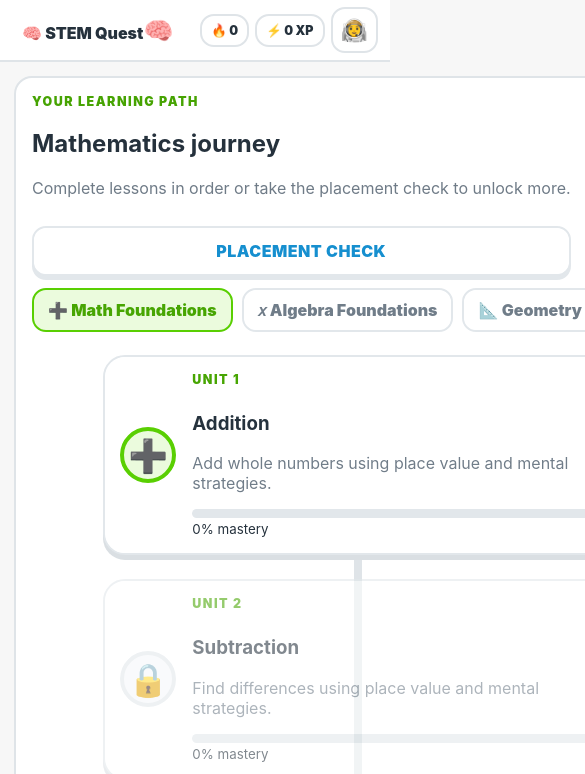
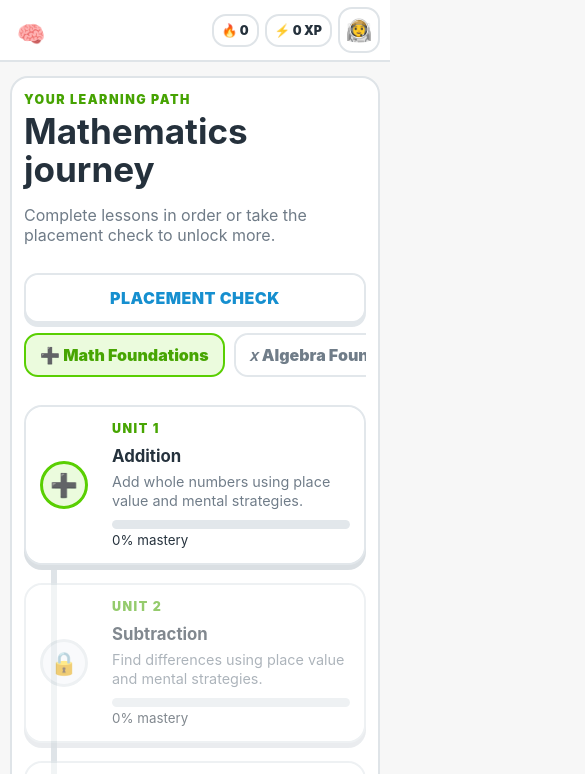
Before and after one commit to IIgnus/Math-arcade, a plain HTML site: page index.html in a window 390 px wide. Both pictures are taken after a click on the button "🧠 STEM Quest". Shown: the top 774 px of the page, 585 px wide, since content can reach past the window. Drawn offline with Linux system fonts and the light colour scheme; no server answers.

Commit message:
Update styles.css

```diff
--- a/styles.css
+++ b/styles.css
@@ -367,8 +367,45 @@ body[data-font-size="extra-large"] { font-size: 20px; }
 .dev-action-grid { display:grid; grid-template-columns:1fr 1fr; gap:10px; margin:14px 0; }
 .dev-selection-info { margin-top:14px; padding:14px; border:1px solid var(--line); border-radius:14px; background:var(--surface); font-size:.9rem; overflow-wrap:anywhere; }
 .dev-selection-info p { margin:.35rem 0; }
-body.dev-phone-preview { max-width: 430px; margin: 0 auto; box-shadow: 0 0 0 1px var(--line), 0 0 60px rgba(0,0,0,.25); }
-body.dev-phone-preview .topbar { max-width: 430px; left:50%; transform:translateX(-50%); }
+.dev-phone-preview-overlay {
+  position: fixed;
+  inset: 0;
+  z-index: 1400;
+  display: grid;
+  place-items: center;
+  padding: 20px;
+  background: rgba(2, 8, 23, .78);
+  backdrop-filter: blur(8px);
+}
+.dev-phone-preview-shell {
+  width: min(430px, calc(100vw - 24px));
+  max-height: calc(100vh - 24px);
+  overflow: hidden;
+  border: 2px solid var(--line);
+  border-radius: 26px;
+  background: var(--card);
+  box-shadow: 0 24px 80px rgba(0,0,0,.45);
+}
+.dev-phone-preview-head {
+  display: flex;
+  align-items: center;
+  justify-content: space-between;
+  gap: 12px;
+  padding: 12px 14px;
+  border-bottom: 1px solid var(--line);
+}
+.dev-phone-preview-head div { display:grid; gap:2px; }
+.dev-phone-preview-head small { color:var(--muted); }
+.dev-phone-preview-frame {
+  display: block;
+  width: 390px;
+  max-width: 100%;
+  height: min(844px, calc(100vh - 100px));
+  margin: 0 auto;
+  border: 0;
+  background: var(--surface);
+}
+
 
 @media (max-width: 900px) {
   main { padding-left: 14px; padding-right: 14px; }
@@ -453,3 +490,286 @@ body.dev-phone-preview .topbar { max-width: 430px; left:50%; transform:translate
   .profile-sticky-back, .lesson-controls { position:static; }
   .dev-tools-panel { max-height:80vh; }
 }
+
+/* v10.2 real iPhone/mobile layout fixes */
+html, body {
+  width: 100%;
+  max-width: 100%;
+  overflow-x: hidden;
+}
+
+main,
+.view,
+.dashboard-grid,
+.dashboard-grid > *,
+.pathway-panel,
+.section-heading,
+.section-heading > *,
+.path-map,
+.path-node,
+.path-node > *,
+.lesson-card,
+.lesson-card > *,
+.content-panel,
+.quiz-shell,
+.quiz-card {
+  min-width: 0;
+}
+
+img, svg, canvas, video {
+  max-width: 100%;
+}
+
+@media (max-width: 720px) {
+  html {
+    -webkit-text-size-adjust: 100%;
+    text-size-adjust: 100%;
+  }
+
+  body {
+    width: 100%;
+    overflow-x: clip;
+  }
+
+  .topbar {
+    width: 100%;
+    max-width: 100%;
+    padding-left: max(10px, env(safe-area-inset-left));
+    padding-right: max(10px, env(safe-area-inset-right));
+  }
+
+  .brand {
+    flex: 0 0 auto;
+    max-width: 44px;
+    overflow: hidden;
+    white-space: nowrap;
+  }
+
+  .top-stats {
+    min-width: 0;
+    margin-left: auto;
+    overflow: visible;
+  }
+
+  .stat-pill {
+    flex: 0 0 auto;
+    white-space: nowrap;
+  }
+
+  main {
+    width: 100%;
+    max-width: 100%;
+    margin: 0;
+    padding-left: max(10px, env(safe-area-inset-left));
+    padding-right: max(10px, env(safe-area-inset-right));
+  }
+
+  .dashboard-grid {
+    width: 100%;
+    max-width: 100%;
+    display: grid;
+    grid-template-columns: minmax(0, 1fr);
+    gap: 14px;
+  }
+
+  .dashboard-grid > * {
+    width: 100%;
+    max-width: 100%;
+  }
+
+  .pathway-panel {
+    width: 100%;
+    max-width: 100%;
+    padding: 16px 14px;
+    overflow: hidden;
+  }
+
+  .section-heading {
+    width: 100%;
+    max-width: 100%;
+    display: grid;
+    grid-template-columns: minmax(0, 1fr);
+    gap: 12px;
+  }
+
+  .section-heading h1 {
+    font-size: clamp(1.75rem, 9vw, 2.55rem);
+    line-height: 1.08;
+    margin: 6px 0 12px;
+    overflow-wrap: anywhere;
+  }
+
+  .section-heading p,
+  .path-node h3,
+  .path-node p,
+  .path-node small {
+    max-width: 100%;
+    overflow-wrap: anywhere;
+    word-break: normal;
+  }
+
+  #placement-btn,
+  .section-heading > .btn {
+    width: 100%;
+    max-width: 100%;
+    white-space: normal;
+  }
+
+  .course-tabs {
+    width: 100%;
+    max-width: 100%;
+    overflow-x: auto;
+    overflow-y: hidden;
+    overscroll-behavior-inline: contain;
+    -webkit-overflow-scrolling: touch;
+    scroll-snap-type: x proximity;
+    padding: 10px 2px 12px;
+  }
+
+  .course-tab {
+    flex: 0 0 auto;
+    max-width: calc(100vw - 52px);
+    scroll-snap-align: start;
+  }
+
+  .path-map {
+    width: 100%;
+    max-width: 100%;
+    align-items: stretch;
+    padding: 16px 0 24px;
+    gap: 18px;
+    overflow: visible;
+  }
+
+  .path-map::before {
+    left: 27px;
+    transform: none;
+    width: 6px;
+  }
+
+  .path-node,
+  .path-node:nth-child(even),
+  .path-node:nth-child(odd) {
+    width: 100%;
+    max-width: 100%;
+    margin: 0;
+    transform: none !important;
+    grid-template-columns: 60px minmax(0, 1fr);
+    gap: 12px;
+    padding: 14px;
+    overflow: hidden;
+  }
+
+  .path-node > div:last-child {
+    min-width: 0;
+    width: 100%;
+  }
+
+  .node-orb {
+    width: 56px;
+    height: 56px;
+    font-size: 1.6rem;
+  }
+
+  .node-meta {
+    align-items: flex-start;
+    justify-content: flex-start;
+  }
+
+  .mini-progress {
+    width: 100%;
+    max-width: 100%;
+  }
+
+  .side-card {
+    width: 100%;
+    max-width: 100%;
+  }
+
+  .bottom-nav {
+    width: 100%;
+    max-width: 100%;
+    padding-left: max(4px, env(safe-area-inset-left));
+    padding-right: max(4px, env(safe-area-inset-right));
+    padding-bottom: max(env(safe-area-inset-bottom), 6px);
+  }
+
+  .bottom-nav button {
+    overflow: hidden;
+  }
+
+  .bottom-nav span {
+    overflow: hidden;
+    text-overflow: ellipsis;
+    white-space: nowrap;
+  }
+}
+
+@media (max-width: 430px) {
+  .topbar .brand {
+    font-size: 0 !important;
+    width: 42px;
+    height: 42px;
+    padding: 0;
+    display: grid;
+    place-items: center;
+  }
+
+  .topbar .brand::after {
+    content: '🧠';
+    font-size: 23px;
+  }
+
+  #heart-tag {
+    display: none !important;
+  }
+
+  .stat-pill {
+    padding: 7px 8px;
+    font-size: .78rem;
+  }
+
+  .top-profile-btn {
+    width: 42px;
+    height: 42px;
+    padding: 0;
+    justify-content: center;
+  }
+
+  #top-profile-level {
+    display: none !important;
+  }
+
+  .pathway-panel {
+    padding: 14px 12px;
+  }
+
+  .path-node {
+    grid-template-columns: 52px minmax(0, 1fr);
+    padding: 12px;
+    border-radius: 18px;
+  }
+
+  .node-orb {
+    width: 48px;
+    height: 48px;
+    border-width: 3px;
+    font-size: 1.4rem;
+  }
+
+  .path-node h3 {
+    margin: 4px 0 6px;
+    font-size: 1.05rem;
+  }
+
+  .path-node p {
+    margin: 0;
+    font-size: .9rem;
+    line-height: 1.35;
+  }
+
+  .badge {
+    padding: 5px 8px;
+    font-size: .72rem;
+  }
+}
```
